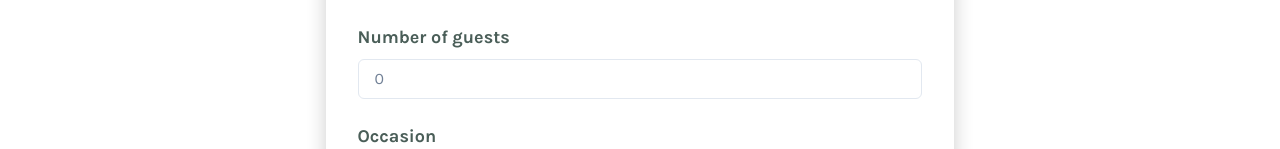
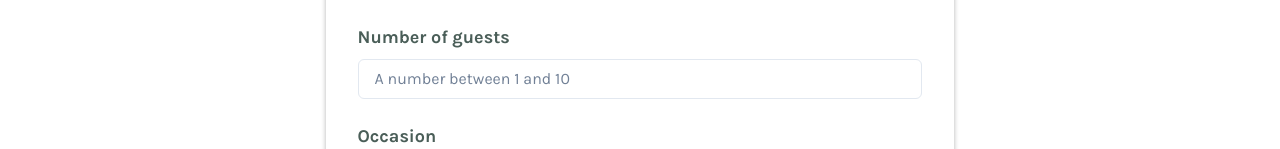
Before and after one commit to Stathis-Renieris/project-little-lemon-meta-capstone-reactjs-chakra-reactrouter6-yup, a React (Create React App) app: page /booking-page in a window 1280 px wide. Shown: the part 585-734 px from the top of the page. Built offline with nearby package versions, Linux system fonts and the light colour scheme; a web font is replaced by a local one.

Commit message:
BookingForm state lifted to BookingPage. availableTimes reducer introduced.

```diff
--- a/src/components/booking-page/BookingForm.js
+++ b/src/components/booking-page/BookingForm.js
@@ -7,7 +7,6 @@ import {
   FormLabel,
   Input,
   Select,
-  // Button,
 } from "@chakra-ui/react";
 
 import useSubmit from "../../hooks/useSubmit";
@@ -17,23 +16,13 @@ import LoadingSpinner from "../ui/LoadingSpinner";
 import Button from "../ui/Button";
 import classes from "./BookingForm.module.css";
 
-export default function BookingForm() {
+export default function BookingForm({
+  availableTimes,
+  occasions,
+  updateTimes,
+}) {
   const { isLoading, response, submit } = useSubmit();
   const { onOpen } = useAlertContext();
-  const [availableTimes, setAvailableTimes] = useState([
-    "17:00",
-    "18:00",
-    "19:00",
-    "20:00",
-    "21:00",
-    "22:00",
-  ]);
-  const [occasions, setOccasions] = useState(["Birthday", "Anniversary"]);
-
-  const updateTimes = () => {
-    console.log("Times changed");
-    setAvailableTimes(["17:00", "18:00", "19:00", "20:00", "21:00", "22:00"]);
-  };
 
   useEffect(() => {
     if (response) {
@@ -86,7 +75,7 @@ export default function BookingForm() {
           value={formik.values.date}
           onBlur={formik.handleBlur}
           onChange={(e) => {
-            updateTimes();
+            updateTimes(e);
             formik.handleChange(e);
           }}
         />
@@ -144,7 +133,7 @@ export default function BookingForm() {
           id="guests"
           name="guests"
           type="number"
-          placeholder={0}
+          placeholder="A number between 1 and 10"
           min="1"
           max="10"
           step={1}
--- a/src/components/booking-page/BookingForm.module.css
+++ b/src/components/booking-page/BookingForm.module.css
@@ -4,7 +4,7 @@
   display: flex;
   flex-direction: column;
   gap: 1.5rem;
-  box-shadow: 0 5px 20px rgba(0, 0, 0, 0.2);
+  box-shadow: 0 2px 5px rgba(0, 0, 0, 0.3);
   border-radius: 8px;
 }
 
--- a/src/components/booking-page/BookingPage.js
+++ b/src/components/booking-page/BookingPage.js
@@ -1,10 +1,40 @@
-import { Fragment, useEffect } from "react";
+import { Fragment, useEffect, useState, useReducer } from "react";
 
 import BookingForm from "./BookingForm";
 
 import classes from "./BookingPage.module.css";
 
+const timesReducer = (state, action) => {
+  switch (action.type) {
+    case "update-times":
+      // TODO: change this action:
+      return state;
+    default:
+      return state;
+  }
+};
+
+const initializeTimes = () => [
+  "17:00",
+  "18:00",
+  "19:00",
+  "20:00",
+  "21:00",
+  "22:00",
+];
+
 export default function BookingPage() {
+  const [availableTimes, dispatch] = useReducer(
+    timesReducer,
+    initializeTimes()
+  );
+  const [occasions, setOccasions] = useState(["Birthday", "Anniversary"]);
+
+  const updateTimes = (e) => {
+    console.log("updateTimes called");
+    dispatch({ type: "update-times", payload: e.target.value });
+  };
+
   useEffect(() => {
     document.title = "Table reservation | Little Lemon";
   }, []);
@@ -19,7 +49,11 @@ export default function BookingPage() {
           </div>
           <div className={classes.formContainer}>
             <h2 className="sectionTitle">Find a table for any occasion</h2>
-            <BookingForm />
+            <BookingForm
+              availableTimes={availableTimes}
+              occasions={occasions}
+              updateTimes={updateTimes}
+            />
           </div>
         </div>
       </section>
```
